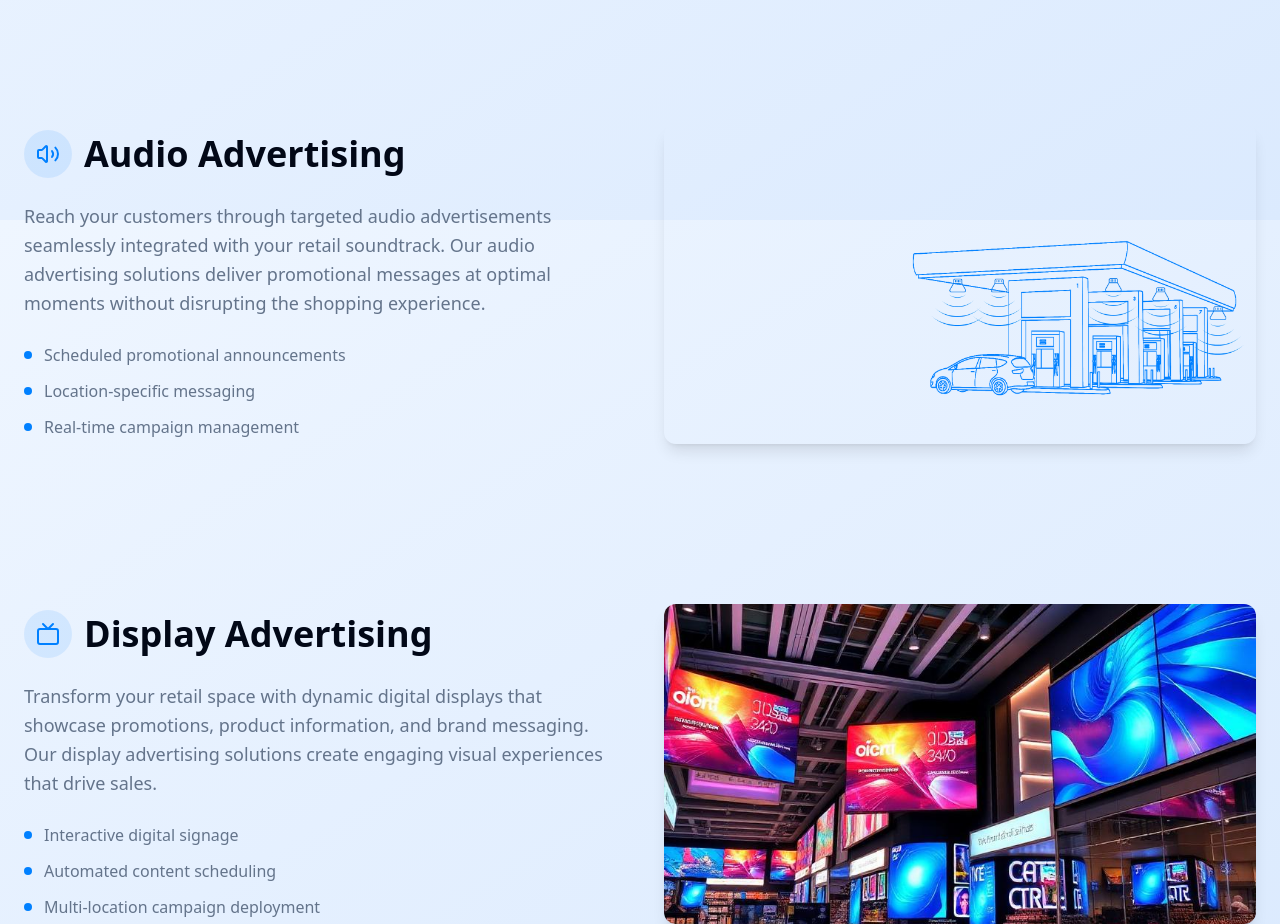
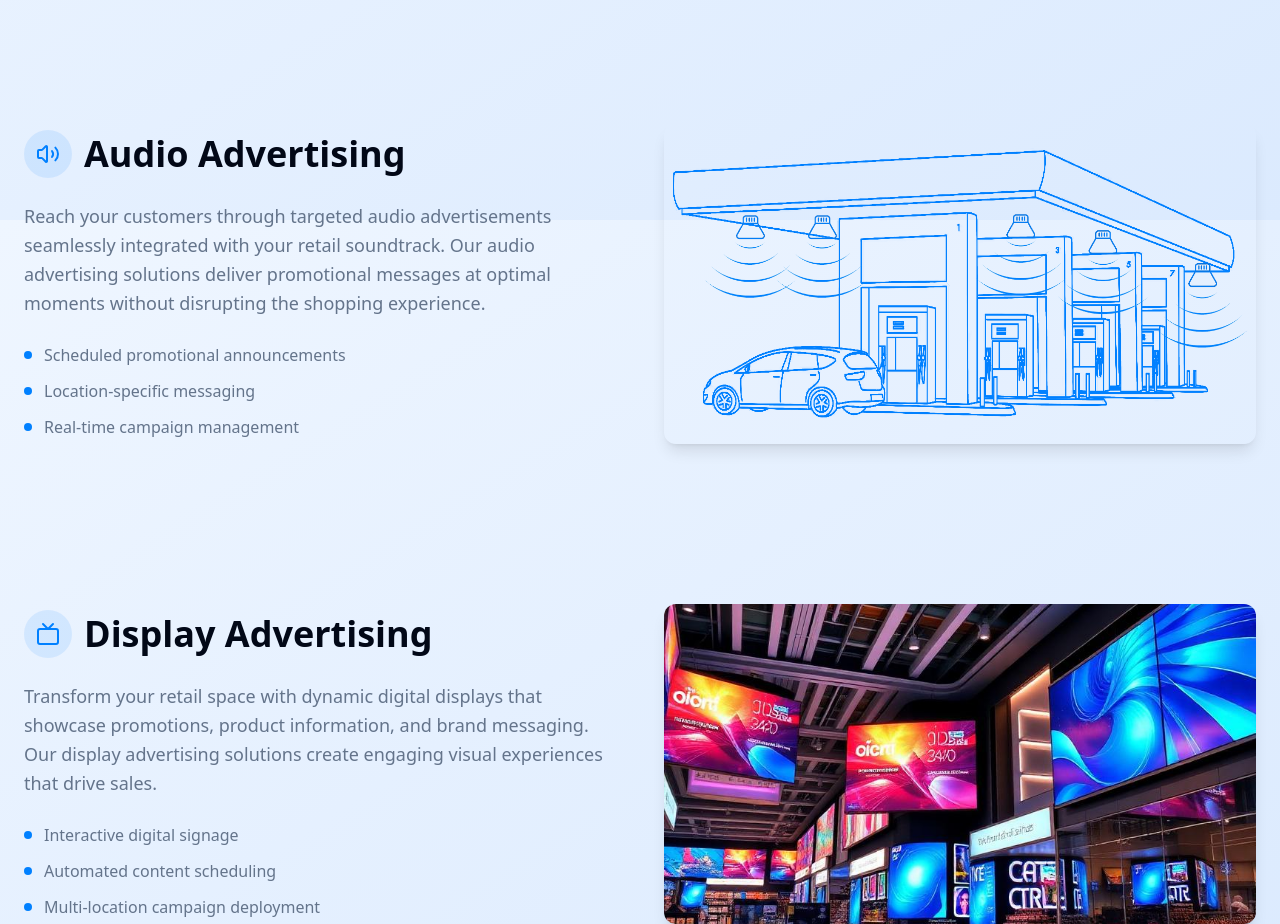
Before and after one commit to AashiqShaik/blue-wave-radio-vibes, a React (Vite) app: page / in a window 1280 px wide. Shown: the part 1380-2304 px from the top of the page. Built offline with nearby package versions, Linux system fonts and the light colour scheme.

Commit message:
Update Audio Advertising image

```diff
--- a/src/pages/Home.tsx
+++ b/src/pages/Home.tsx
@@ -188,7 +188,7 @@ const Home = () => {
             </div>
             <div>
               <img
-                src="/lovable-uploads/f57325ce-c64e-4d89-86b9-a1bb83e5d9d9.png"
+                src="/lovable-uploads/bca1d622-d179-4db3-a17c-292eb02bd612.png"
                 alt="Gas station audio advertising solutions"
                 className="w-full h-64 md:h-80 object-contain rounded-xl shadow-lg"
               />
```
Also changed, not shown: public/lovable-uploads/bca1d622-d179-4db3-a17c-292eb02bd612.png (added).
